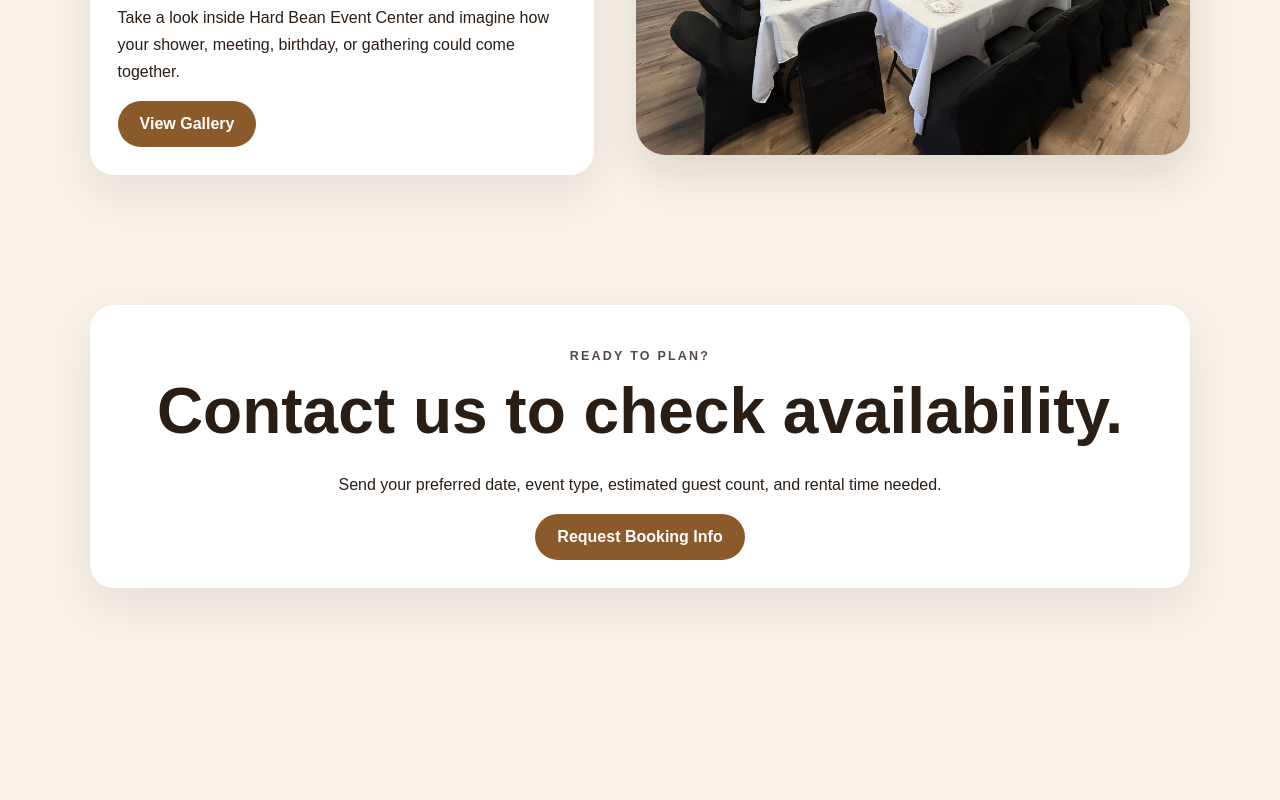
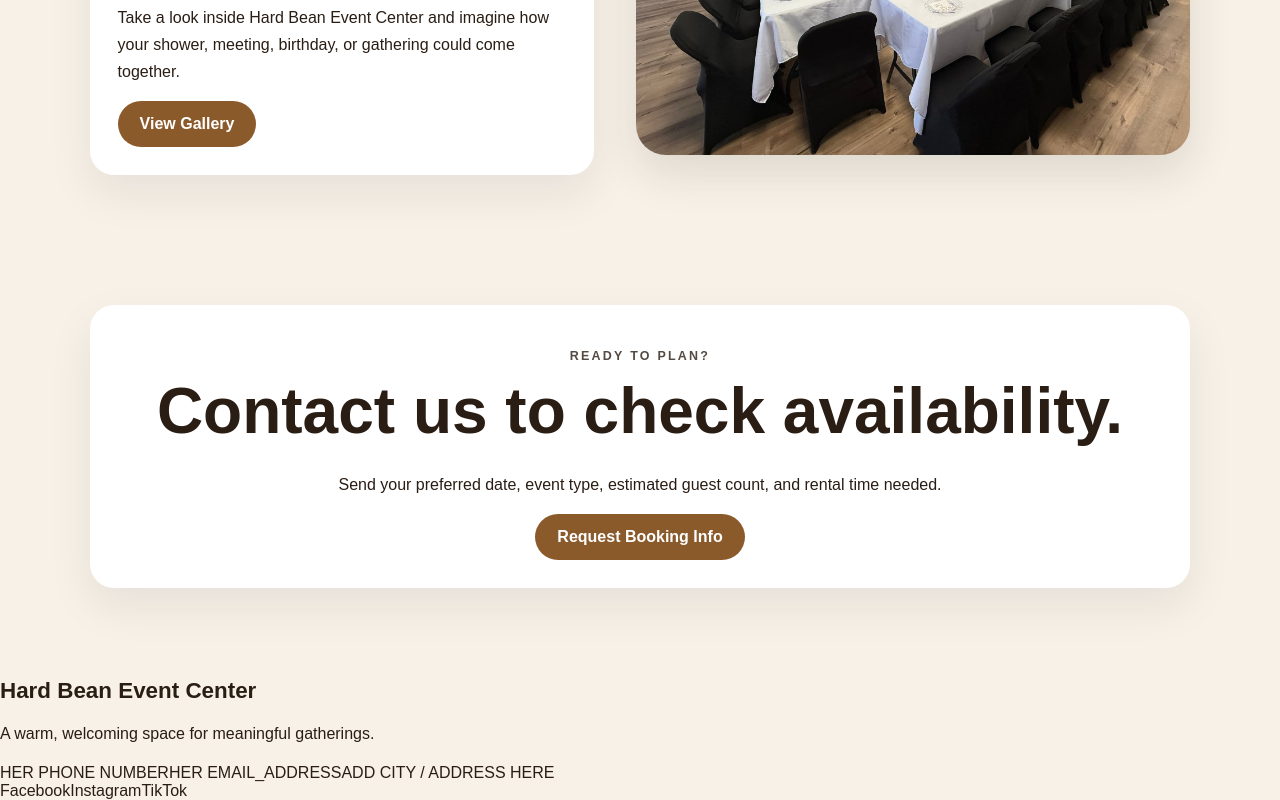
Before and after one commit to anastasis-elite/hardbean-events, a Next.js app: page / in a window 1280 px wide. Shown: the part 2148-2948 px from the top of the page. Before the commit the page ends 2826 px from the top, so only its background shows below. Built offline with nearby package versions, Linux system fonts and the light colour scheme.

Commit message:
Update layout.tsx

```diff
--- a/app/layout.tsx
+++ b/app/layout.tsx
@@ -2,8 +2,7 @@ import "./globals.css";
 
 export const metadata = {
   title: "Hard Bean Event Center",
-  description:
-    "Warm and welcoming event space for gatherings and celebrations.",
+  description: "Warm and welcoming event space for gatherings and celebrations.",
 };
 
 export default function RootLayout({
@@ -27,6 +26,25 @@ export default function RootLayout({
         </nav>
 
         {children}
+
+        <footer className="siteFooter">
+          <div>
+            <h3>Hard Bean Event Center</h3>
+            <p>A warm, welcoming space for meaningful gatherings.</p>
+          </div>
+
+          <div className="footerContact">
+            <a href="tel:HER_PHONE_NUMBER">HER PHONE NUMBER</a>
+            <a href="mailto:HER_EMAIL_ADDRESS">HER EMAIL_ADDRESS</a>
+            <span>ADD CITY / ADDRESS HERE</span>
+          </div>
+
+          <div className="socialButtons">
+            <a className="socialButton facebook" href="FACEBOOK_URL">Facebook</a>
+            <a className="socialButton instagram" href="INSTAGRAM_URL">Instagram</a>
+            <a className="socialButton tiktok" href="TIKTOK_URL">TikTok</a>
+          </div>
+        </footer>
       </body>
     </html>
   );
```
